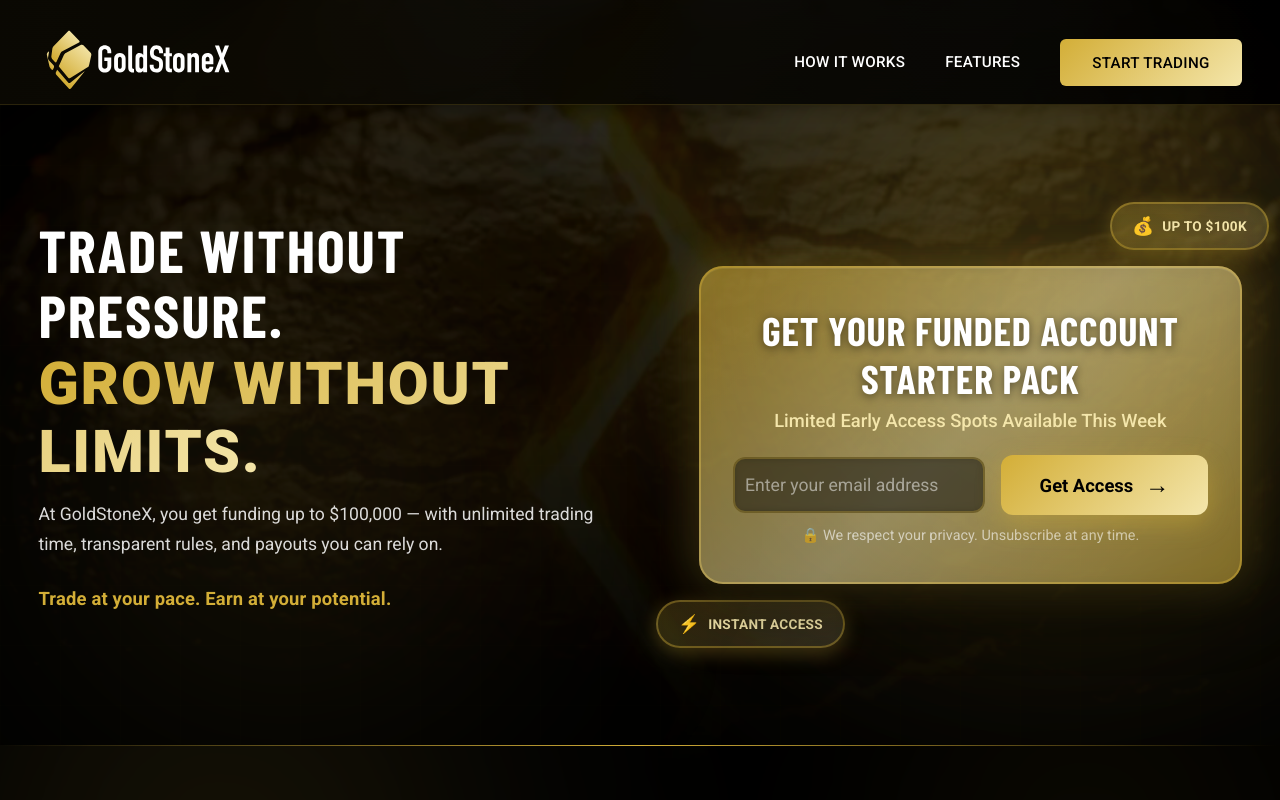
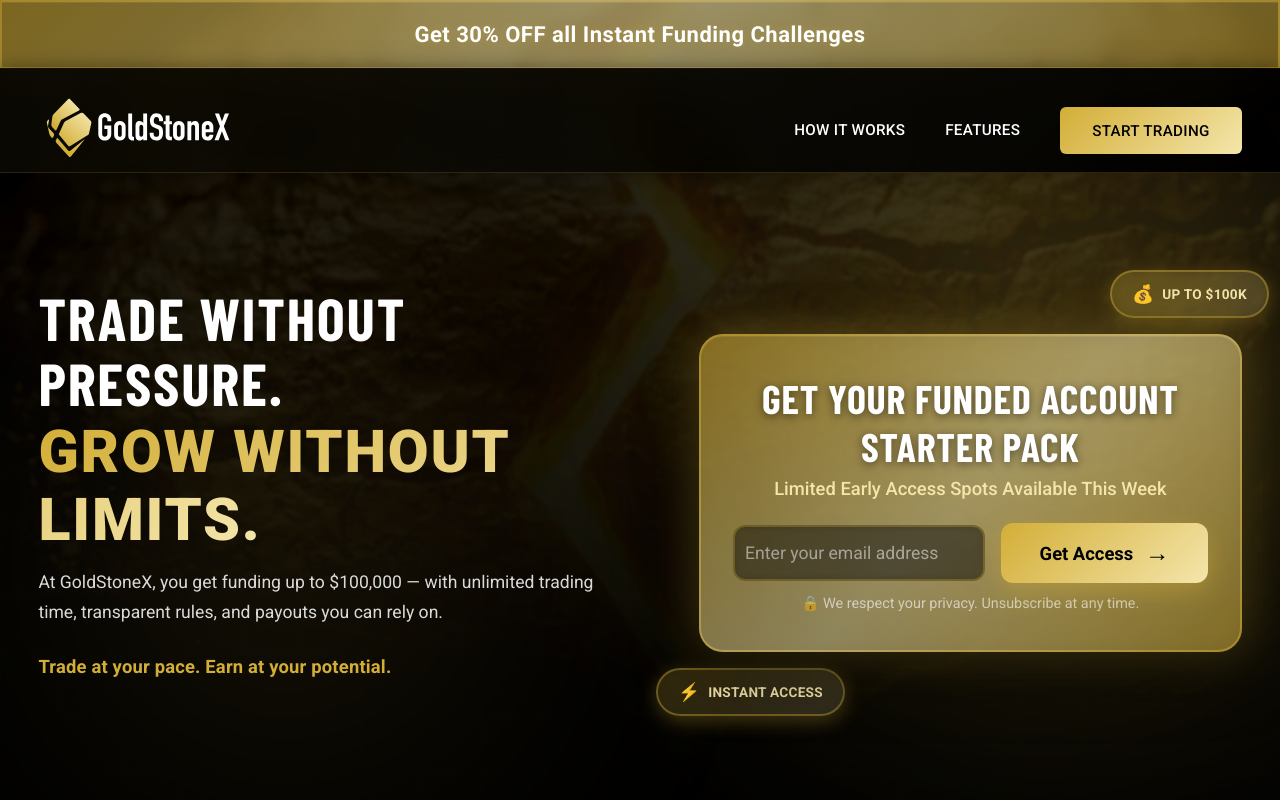
Before and after one commit to growyourpropfirm/goldstonex, a React (Vite) app: page / in a window 1280 px wide. Shown: the top 800 px of the page. Built offline with nearby package versions, Linux system fonts and the light colour scheme; a web font is replaced by a local one.

Commit message:
top banner added

```diff
--- a/src/App.css
+++ b/src/App.css
@@ -3240,3 +3240,73 @@
     padding: 0 8px;
   }
 }
+
+
+
+
+.top-banner {
+  background: linear-gradient(135deg, rgba(211, 174, 55, 0.2) 0%, rgba(211, 174, 55, 0.1) 100%);
+  backdrop-filter: blur(10px);
+  border-bottom: 1px solid rgba(211, 174, 55, 0.3);
+  color: #fff;
+  padding: 20px 0;
+  text-align: center;
+  font-weight: 600;
+  font-size: 22px;
+  font-family: var(--font-primary);
+  font-weight: 700;
+  position: relative;
+  z-index: 99;
+  border-radius: 0 !important;
+  box-shadow: 0 5px 20px rgba(0, 0, 0, 0.1), inset 0 1px 0 rgba(255, 255, 255, 0.1);
+  text-shadow:
+  -2px -2px 0 #000,
+   2px -2px 0 #000,
+  -2px  2px 0 #000,
+   2px  2px 0 #000;
+}
+
+.top-banner::before{
+  border-radius: 0 !important;
+}
+
+.top-banner .container {
+  display: flex;
+  justify-content: center;
+  align-items: center;
+  position: relative;
+}
+
+.banner-content {
+  text-shadow: 0 0 10px rgba(211, 174, 55, 0.3);
+  letter-spacing: 0.5px;
+}
+
+/* .banner-close {
+  position: absolute;
+  right: 20px;
+  background: transparent;
+  border: none;
+  color: #D3AE37;
+  font-size: 24px;
+  cursor: pointer;
+  padding: 4px 8px;
+  border-radius: 4px;
+  transition: background-color 0.2s;
+} */
+
+.banner-close:hover {
+  background: rgba(211, 174, 55, 0.1);
+}
+
+@media (max-width: 768px) {
+  .top-banner {
+    padding: 10px 0;
+    font-size: 14px;
+  }
+
+  .banner-close {
+    right: 10px;
+    font-size: 16px;
+  }
+}
--- a/src/App.jsx
+++ b/src/App.jsx
@@ -7,6 +7,7 @@
   const navigate = useNavigate()
   const [email, setEmail] = useState('')
   const [footerEmail, setFooterEmail] = useState('')
+  const [isBannerVisible, setIsBannerVisible] = useState(true)
   const [isLoading, setIsLoading] = useState(false)
   const { scrollY } = useScroll()
 
@@ -155,6 +156,29 @@
     <div className="app">
       {/* Parallax Background */}
       <ParallaxBackground />
+
+      {isBannerVisible && (
+  <motion.div
+    className="top-banner hero-form-container"
+    initial={{ y: -50, opacity: 0 }}
+    animate={{ y: 0, opacity: 1 }}
+    transition={{ duration: 0.6, ease: "easeOut", delay: 0.2 }}
+  >
+    <div className="container">
+      <span className="banner-content">
+        Get 30% OFF all Instant Funding Challenges
+      </span>
+      {/* <motion.button
+        className="banner-close"
+        onClick={() => setIsBannerVisible(false)}
+        whileHover={{ scale: 1.1 }}
+        whileTap={{ scale: 0.9 }}
+      >
+        ✕
+      </motion.button> */}
+    </div>
+  </motion.div>
+)}
 
       {/* Navigation */}
       <motion.nav
```
